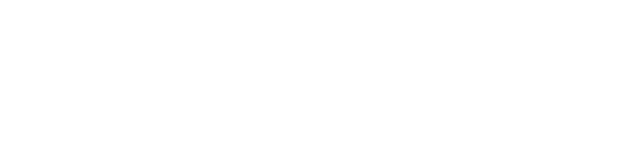
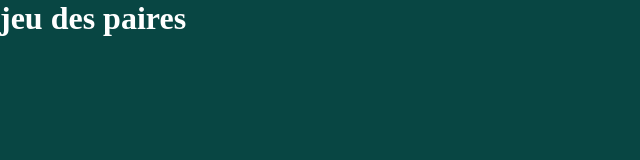
Before and after one commit to damien08800/jeu-des-paires, a plain HTML site: page index.html in a window 1280 px wide. Shown: the whole page, without its empty margins (0-640 px from the left). Drawn offline with Linux system fonts and the light colour scheme.

Commit message:
créations du projet et édition de l'énoncé

```diff
--- a/index.html
+++ b/index.html
@@ -3,9 +3,10 @@
 <head>
     <meta charset="UTF-8">
     <meta name="viewport" content="width=device-width, initial-scale=1.0">
+    <link rel="stylesheet" href="style.css">
     <title>Jeu des paires</title>
 </head>
 <body>
-
+    <h1>jeu des paires</h1>
 </body>
 </html>
--- /dev/null
+++ b/style.css
@@ -0,0 +1,12 @@
+*{
+    box-sizing: border-box;
+    padding: 0;
+    margin: 0;
+    --maincolor: rgb(8,70,67);
+}
+body{
+    background-color: var(--maincolor);
+}
+h1{
+    color: white;
+}
```
Also changed, not shown: text.txt.
